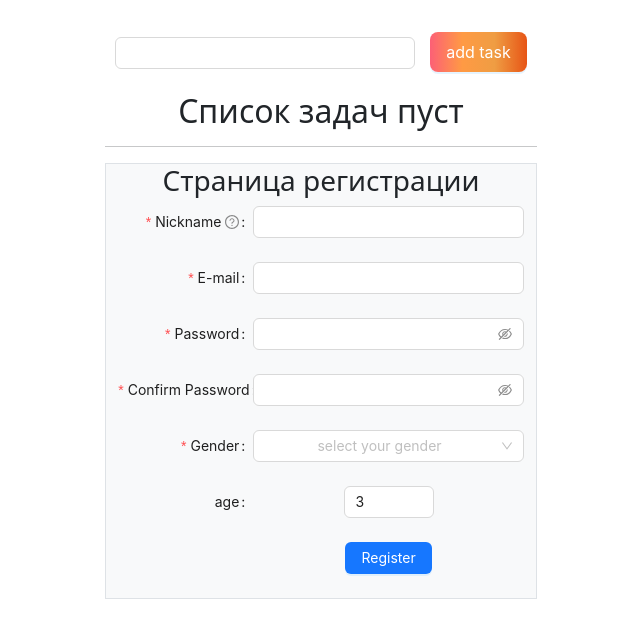
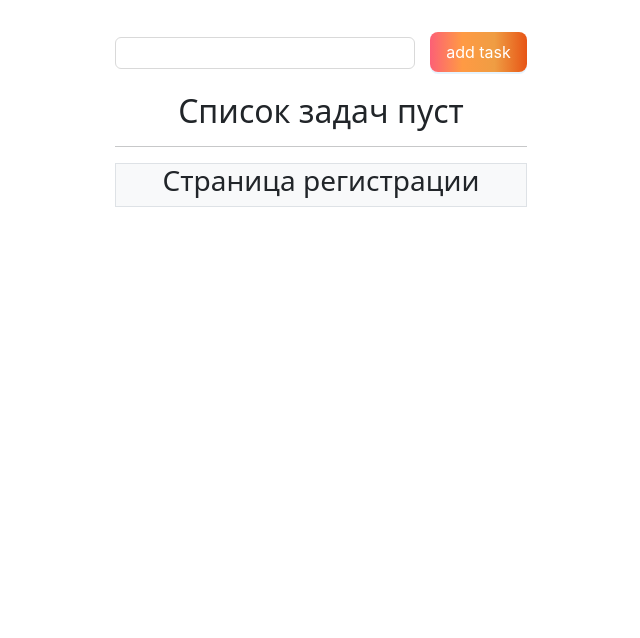
Before and after one commit to Arminonly/Todo_tasks, a React (Vite) app: page / in a window 1280 px wide. Shown: the top 638 px of the page, without its empty margins (319-959 px from the left). Built offline with nearby package versions, Linux system fonts and the light colour scheme.

Commit message:
установлен BrowserRouter

```diff
--- a/package.json
+++ b/package.json
@@ -19,6 +19,7 @@
     "react": "^18.3.1",
     "react-dom": "^18.3.1",
     "react-icons": "^5.1.0",
+    "react-router-dom": "^6.23.0",
     "reactstrap": "^9.2.2",
     "uuid": "^9.0.1"
   },
--- a/src/main.jsx
+++ b/src/main.jsx
@@ -1,11 +1,14 @@
-import React from 'react'
-import ReactDOM from 'react-dom/client'
+import React from 'react';
+import ReactDOM from 'react-dom/client';
+import { BrowserRouter } from 'react-router-dom';
 import 'bootstrap/dist/css/bootstrap.min.css';
-import App from './App.jsx'
-import './index.css'
+import App from './App.jsx';
+import './index.css';
 
 ReactDOM.createRoot(document.getElementById('root')).render(
   <React.StrictMode>
-    <App />
-  </React.StrictMode>,
-)
+    <BrowserRouter>
+      <App />
+    </BrowserRouter>
+  </React.StrictMode>
+);
--- a/src/pages/registry/RegistryPage.jsx
+++ b/src/pages/registry/RegistryPage.jsx
@@ -1,168 +1,47 @@
 import { Container } from 'reactstrap';
-import { Button, Form, Input, Select, InputNumber } from 'antd';
-const { Option } = Select;
-const formItemLayout = {
-  labelCol: {
-    xs: {
-      span: 24
-    },
-    sm: {
-      span: 8
-    }
-  },
-  wrapperCol: {
-    xs: {
-      span: 24
-    },
-    sm: {
-      span: 16
-    }
-  }
-};
+// import { Button, Form, Input, Select, InputNumber, Typography } from 'antd';
+// const { Option } = Select;
 
-const tailFormItemLayout = {
-  wrapperCol: {
-    xs: {
-      span: 24,
-      offset: 0
-    },
-    sm: {
-      span: 16,
-      offset: 8
-    }
-  }
-};
+// const formItemLayout = {
+//   labelCol: {
+//     xs: {
+//       span: 24
+//     },
+//     sm: {
+//       span: 8
+//     }
+//   },
+//   wrapperCol: {
+//     xs: {
+//       span: 24
+//     },
+//     sm: {
+//       span: 16
+//     }
+//   }
+// };
+
+// const tailFormItemLayout = {
+//   wrapperCol: {
+//     xs: {
+//       span: 24,
+//       offset: 0
+//     },
+//     sm: {
+//       span: 16,
+//       offset: 8
+//     }
+//   }
+// };
 
 export const RegistryPage = () => {
-  const [form] = Form.useForm();
-  const onFinish = (values) => {
-    console.log('Received values of form: ', values);
-  };
 
-  const onChange = (value) => {
-    console.log('changed', value);
-  };
 
   return (
     <>
       <Container className="bg-light border" fluid>
         <h3>Страница регистрации</h3>
-        <Form
-          {...formItemLayout}
-          form={form}
-          name="register"
-          onFinish={onFinish}
-          initialValues={{
-            residence: ['zhejiang', 'hangzhou', 'xihu'],
-            prefix: '86'
-          }}
-          style={{
-            maxWidth: 600
-          }}
-          scrollToFirstError
-        >
-          <Form.Item
-            name="nickname"
-            label="Nickname"
-            tooltip="What do you want others to call you?"
-            rules={[
-              {
-                required: true,
-                message: 'Please input your nickname!',
-                whitespace: true
-              }
-            ]}
-          >
-            <Input />
-          </Form.Item>
-          <Form.Item
-            name="email"
-            label="E-mail"
-            rules={[
-              {
-                type: 'email',
-                message: 'The input is not valid E-mail!'
-              },
-              {
-                required: true,
-                message: 'Please input your E-mail!'
-              }
-            ]}
-          >
-            <Input />
-          </Form.Item>
 
-          <Form.Item
-            name="password"
-            label="Password"
-            rules={[
-              {
-                required: true,
-                message: 'Please input your password!'
-              }
-            ]}
-            hasFeedback
-          >
-            <Input.Password />
-          </Form.Item>
-
-          <Form.Item
-            name="confirm"
-            label="Confirm Password"
-            dependencies={['password']}
-            hasFeedback
-            rules={[
-              {
-                required: true,
-                message: 'Please confirm your password!'
-              },
-              ({ getFieldValue }) => ({
-                validator(_, value) {
-                  if (!value || getFieldValue('password') === value) {
-                    return Promise.resolve();
-                  }
-                  return Promise.reject(
-                    new Error('The new password that you entered do not match!')
-                  );
-                }
-              })
-            ]}
-          >
-            <Input.Password />
-          </Form.Item>
-
-          <Form.Item
-            name="gender"
-            label="Gender"
-            rules={[
-              {
-                required: true,
-                message: 'Please select gender!'
-              }
-            ]}
-          >
-            <Select placeholder="select your gender">
-              <Option value="male">Male</Option>
-              <Option value="female">Female</Option>
-              <Option value="other">Other</Option>
-            </Select>
-          </Form.Item>
-          <Form.Item  name="number"
-            label="age">
-            <InputNumber
-
-              min={1}
-              max={10}
-              defaultValue={3}
-              onChange={onChange}
-            />
-          </Form.Item>
-        </Form>
-        <Form.Item {...tailFormItemLayout}>
-          <Button type="primary" htmlType="submit">
-            Register
-          </Button>
-        </Form.Item>
       </Container>
     </>
   );
```
Also changed, not shown: 1 other file (tests, documents, lock files or other folders).
